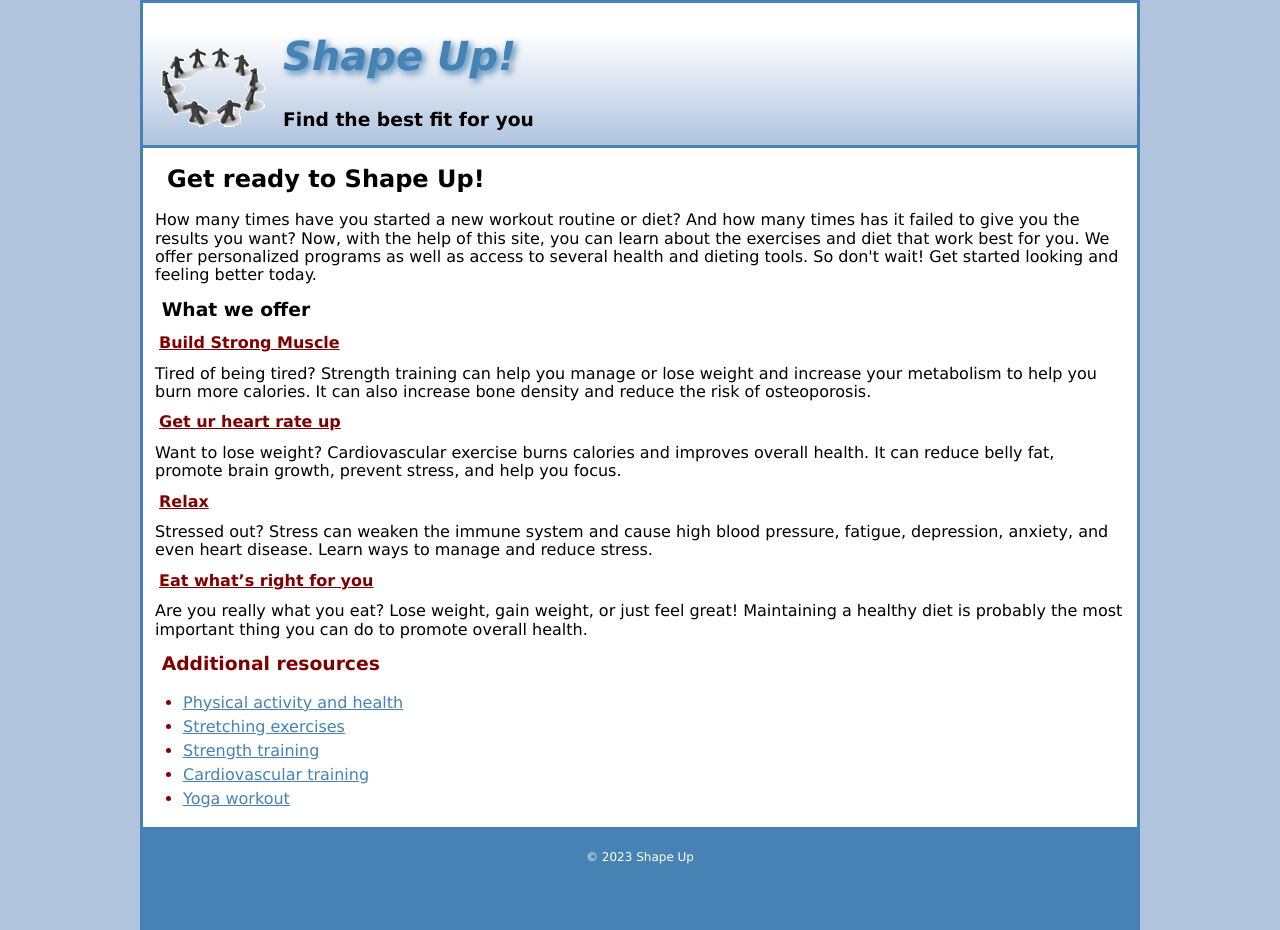
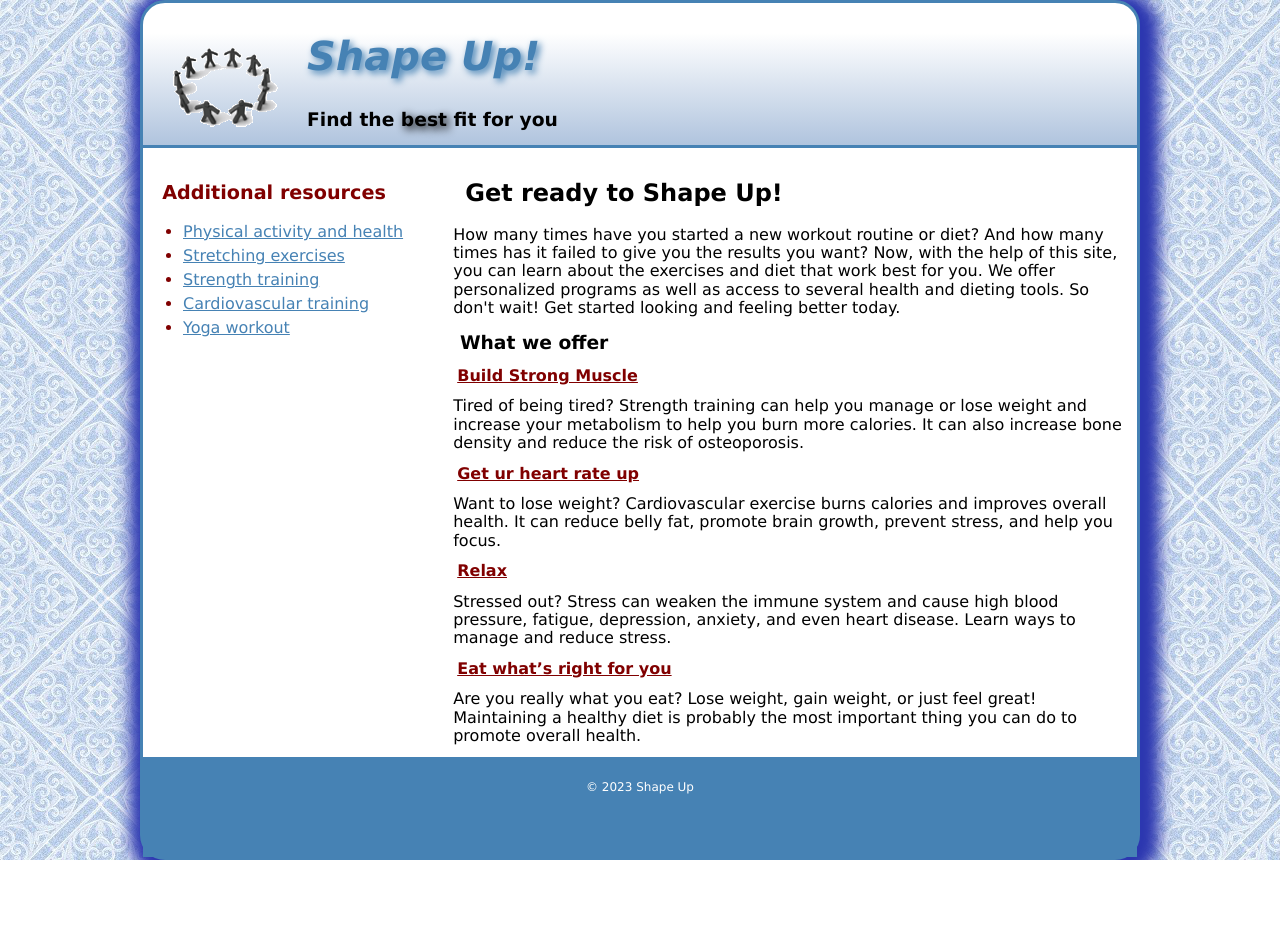
Before and after one commit to Conradkadel/shapeup, a plain HTML site: page index.html in a window 1280 px wide. After the commit the page ends 860 px from the top, so only its background shows below. Drawn offline with Linux system fonts and the light colour scheme.

Commit message:
Add files via upload

```diff
--- a/index.html
+++ b/index.html
@@ -18,7 +18,7 @@
 	<header>
 		<img src="images/shape_up_logo.png" alt="Logo Image">
 		<h2>Shape Up!</h2>
-		<h3>Find the best fit for you</h3>
+		<h3>Find the <span class="shadow">  best </span>fit for you</h3>
 
 	</header>
 
--- a/styles/main.css
+++ b/styles/main.css
@@ -2,8 +2,13 @@
     box-sizing: border-box;
 }
 
+.clearfix::after{
+    content: "";
+    clear: both;
+}
 html {
-    background-color: lightsteelblue;
+    background-color: linear-gradient(lightsteelblue, white, blue);
+    background-image: url("../images/bgtile.jpg");
 }
 
 
@@ -17,6 +22,20 @@ section a:link , section a:visited  {
 section a:hover , section a:focus {
     color: steelblue;
 }
+section {
+    float: right;
+    width: 70%;
+}
+aside {
+    width: 30%;
+}
+aside h3 {
+
+    padding-top: 20px;
+    color: maroon;
+    font-size: 120%;
+
+}
 
 body {
     font-family: Verdana, Geneva, Tahoma, sans-serif;
@@ -26,6 +45,9 @@ body {
     border: 3px solid steelblue;
     margin: auto;
     background-color: white;
+    border-radius: 25px;
+    box-shadow: 5px 5px 15px 15px rgb(44, 55, 176);
+
 
 }
 
@@ -54,6 +76,7 @@ p {
 header img {
 
     float: left;
+    margin: 0 .75em;
 
 }
 
@@ -77,6 +100,7 @@ aside li {
 }
 
 footer{
+    clear: both;
     background-color: steelblue;
     height: 100px;
     padding: 15px;
@@ -88,3 +112,7 @@ footer p {
 
 
 }
+
+.shadow {
+    text-shadow: 3px 3px 8px black;
+}
```
Also changed, not shown: images/bgtile.jpg (added).
